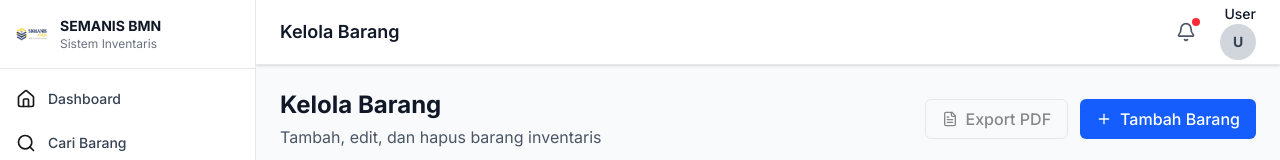
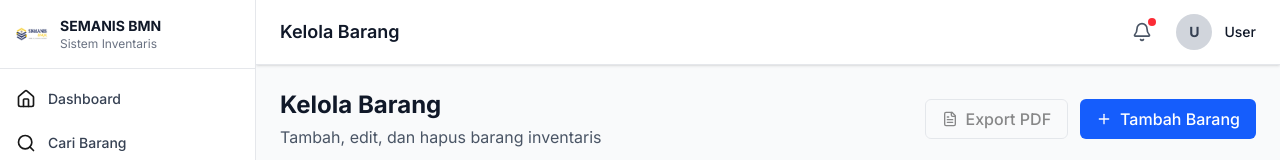
Before and after one commit to Rofiansyah/SEMANIS_BMN, a Next.js app: page /admin/barang in a window 1280 px wide. Shown: the top 160 px of the page. Built offline with nearby package versions, Linux system fonts and the light colour scheme; no server answers.

Commit message:
ubah admin

```diff
--- a/src/components/layout/DashboardLayout.tsx
+++ b/src/components/layout/DashboardLayout.tsx
@@ -69,31 +69,26 @@ export function DashboardLayout({ children, title }: DashboardLayoutProps) {
                   <span className="absolute top-1 right-1 w-2 h-2 bg-red-500 rounded-full"></span>
                 </button>
 
-                {/* User Avatar + Dropdown */}
-                <div className="relative" ref={dropdownRef}>
-                  <div className="hidden sm:block text-right">
-                    <p className="text-sm font-medium text-gray-900">{user?.nama || 'User'}</p>
-                    <p className="text-xs text-gray-500">{user?.role}</p>
-                  </div>
+                {/* User Info + Avatar + Dropdown */}
+                <div className="relative flex items-center space-x-3 cursor-pointer" ref={dropdownRef} onClick={toggleDropdown}>
                   <div
-                    className="w-9 h-9 bg-gray-300 rounded-full flex items-center justify-center cursor-pointer hover:bg-gray-400 transition-colors"
-                    onClick={toggleDropdown}
+                    className="w-9 h-9 bg-gray-300 rounded-full flex items-center justify-center hover:bg-gray-400 transition-colors"
                   >
                     <span className="text-gray-700 font-bold text-sm">
                       {user?.nama?.charAt(0) || 'U'}
                     </span>
                   </div>
+                  <div className="hidden sm:block text-left">
+                    <p className="text-sm font-medium text-gray-900">{user?.nama || 'User'}</p>
+                    <p className="text-xs text-gray-500">{user?.role}</p>
+                  </div>
 
                   {/* Dropdown */}
                   {dropdownOpen && (
                     <div
-                      className="absolute right-0 mt-2 w-44 bg-white border border-gray-100 rounded-xl shadow-lg py-2 animate-fadeIn"
+                      className="absolute right-0 top-full mt-2 w-44 bg-white border border-gray-100 rounded-xl shadow-lg py-2 animate-fadeIn"
                       style={{ animationDuration: '150ms' }}
                     >
-                      <div className="px-4 py-2 border-b border-gray-100">
-                        <p className="text-sm font-medium text-gray-900 truncate">{user?.nama || 'User'}</p>
-                        <p className="text-xs text-gray-500 truncate">{user?.role || 'Role'}</p>
-                      </div>
                       <button
                         onClick={handleLogout}
                         className="w-full flex items-center space-x-2 px-4 py-2 text-left hover:bg-red-50 transition-colors text-red-600"
```
